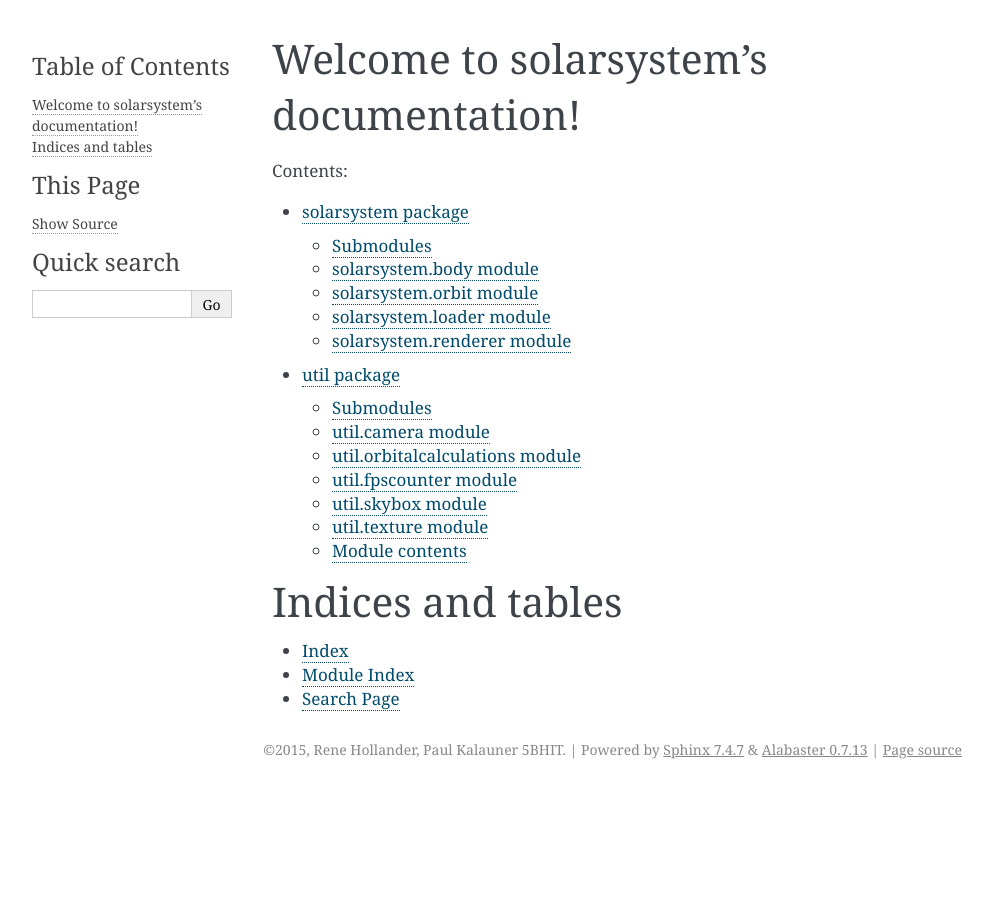
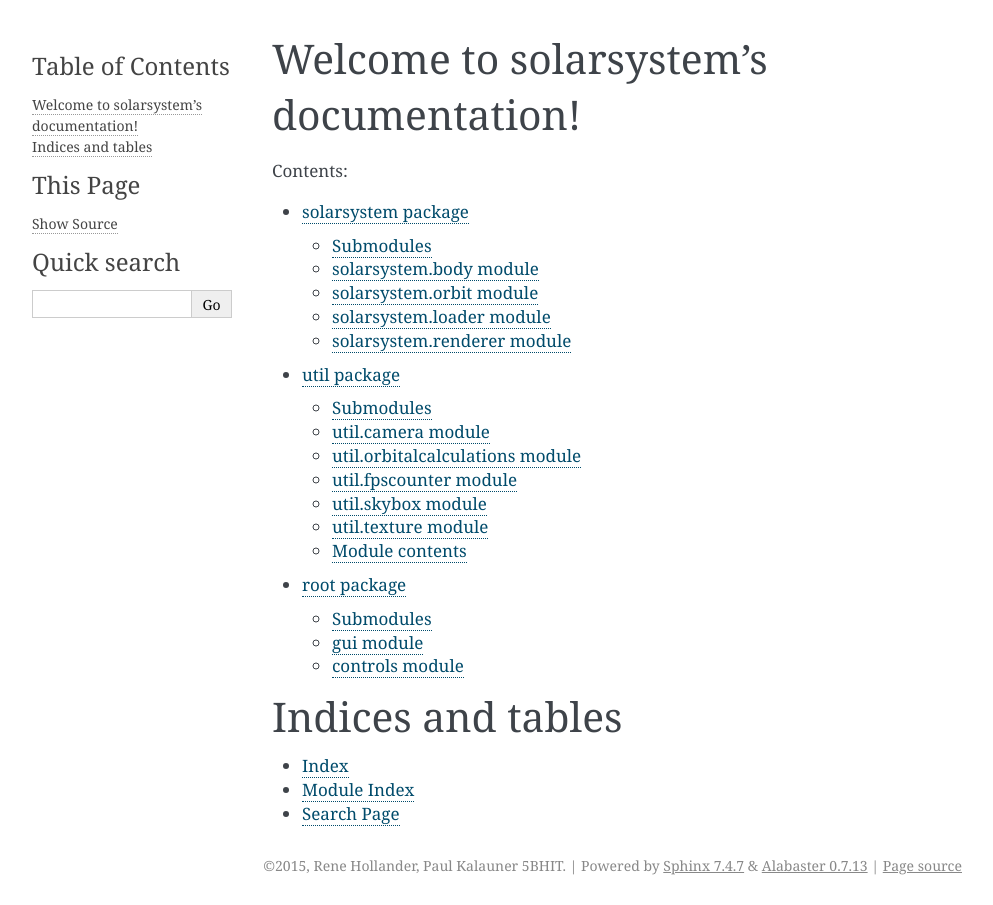
Before and after one commit to ReneHollander/solarsystem, a Sphinx documentation site: the page built from doc/source/index.rst, in a window 1280 px wide. Shown: the whole page, without its empty margins (148-1141 px from the left). Built offline with Sphinx 7.4.7, drawn with Linux system fonts in a browser that asks for light colours.

Commit message:
updated sphinx

```diff
--- a/doc/source/index.rst
+++ b/doc/source/index.rst
@@ -13,6 +13,7 @@ Contents:
 
    solarsystem
    util
+   root
 
 
 Indices and tables
--- /dev/null
+++ b/doc/source/root.rst
@@ -0,0 +1,21 @@
+root package
+============
+
+Submodules
+----------
+
+gui module
+----------
+
+.. automodule:: gui
+    :members:
+    :undoc-members:
+    :show-inheritance:
+
+controls module
+---------------
+
+.. automodule:: controls
+    :members:
+    :undoc-members:
+    :show-inheritance:
```
